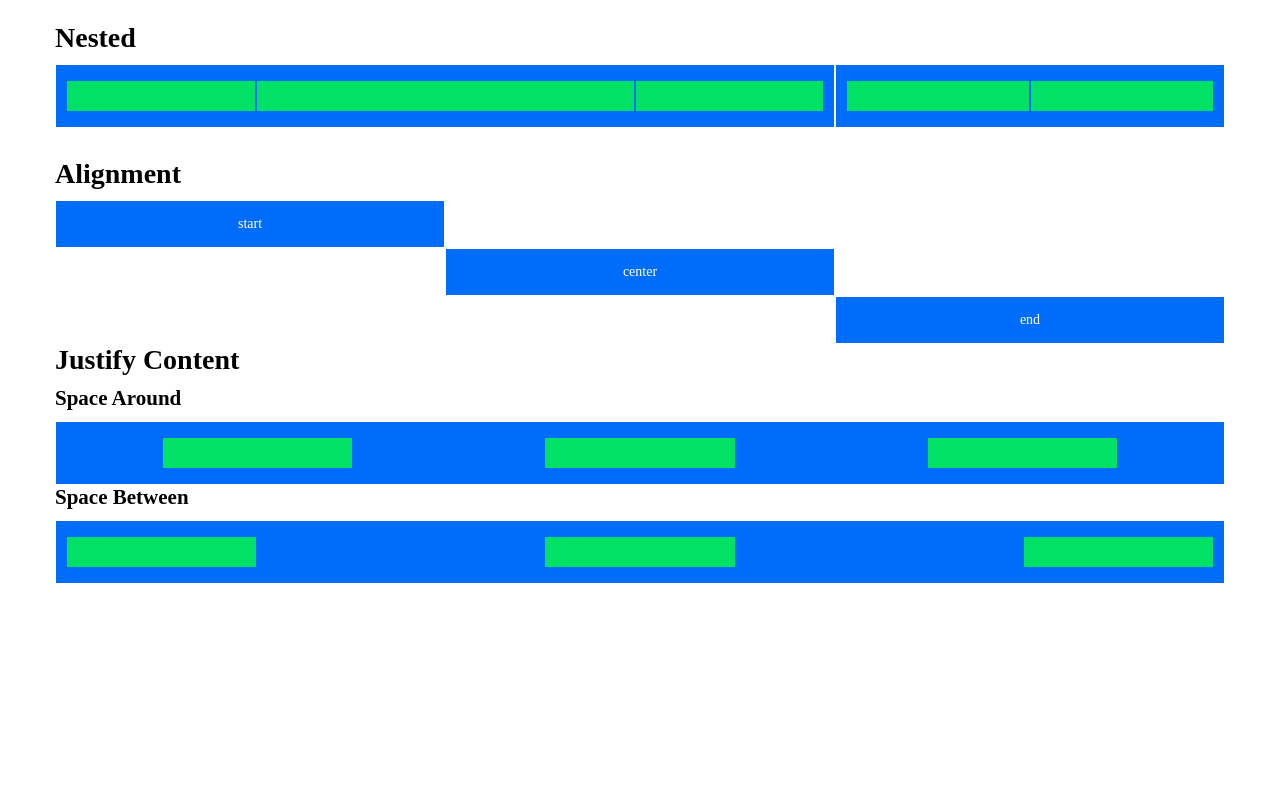
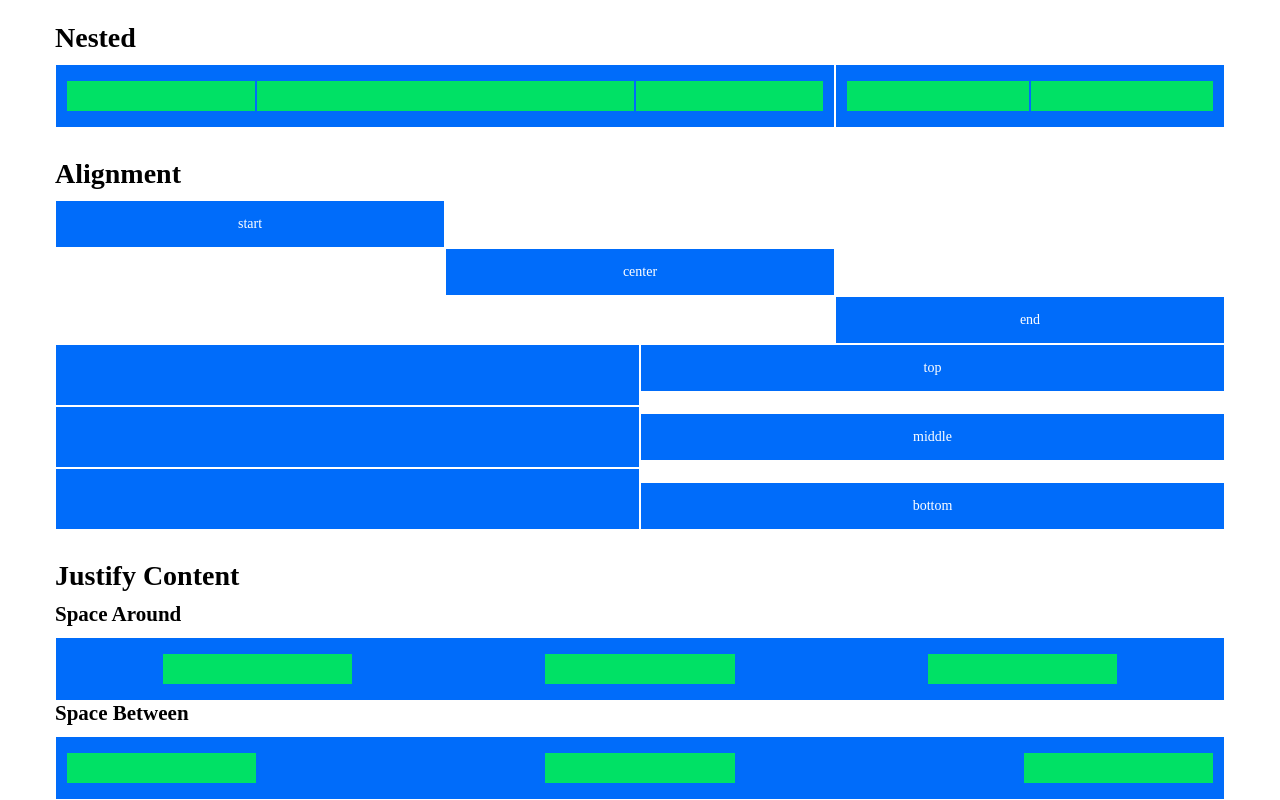
Before and after one commit to matteopompei/html-css-12bool, a plain HTML site: page index.html in a window 1280 px wide. Shown: the part 1048-1848 px from the top of the page. Before the commit the page ends 1632 px from the top, so only its background shows below. Drawn offline with Linux system fonts and the light colour scheme.

Commit message:
Tutto completo

```diff
--- a/index.html
+++ b/index.html
@@ -176,6 +176,23 @@
       <div class="col-offset-8 col-4">end</div>
     </div>
 
+    <div class="row top">
+      <div class="col-6 double-height"></div>
+      <div class="col-6">top</div>
+    </div>
+
+    <div class="row middle">
+      <div class="col-6 double-height"></div>
+      <div class="col-6">middle</div>
+    </div>
+
+    <div class="row bottom">
+      <div class="col-6 double-height"></div>
+      <div class="col-6">bottom</div>
+    </div>
+
+    <div class="space"></div>
+
     <h1>Justify Content</h1>
     <h2>Space Around</h2>
     <div class="row">
--- a/style.css
+++ b/style.css
@@ -21,6 +21,22 @@ h1, h2 {
   border: 1px solid #006CFA;
 }
 
+.double-height {
+  padding: 30px 10px;
+}
+
+.top {
+  align-items: flex-start;
+}
+
+.middle {
+  align-items: center;
+}
+
+.bottom {
+  align-items: flex-end;
+}
+
 .space {
   width: 100%;
   height: 30px;
```
